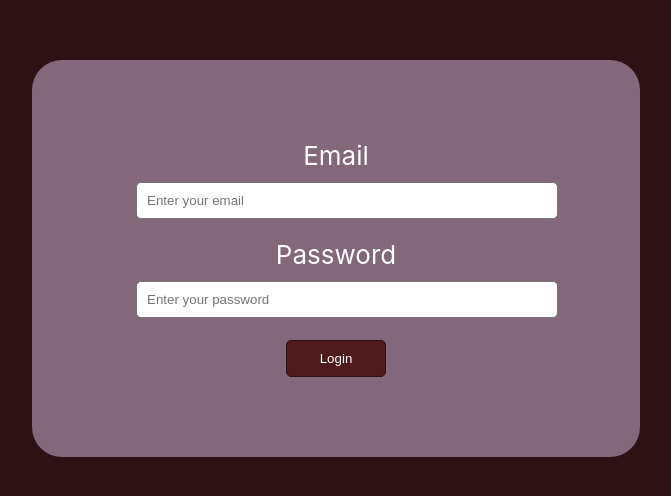
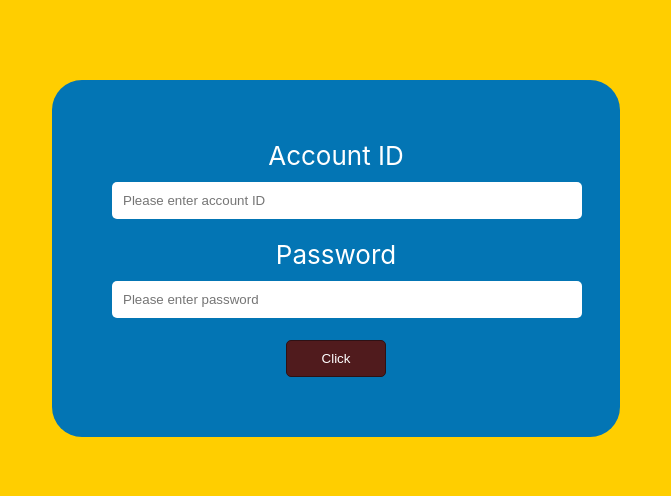
Before and after one commit to alapanerao/react-login-demo, a React (Create React App) app: page / in a window 1280 px wide. Shown: the part 142-638 px from the top of the page, without its empty margins (304-975 px from the left). Built offline with nearby package versions, Linux system fonts and the light colour scheme.

Commit message:
Integrated login API

```diff
--- a/src/App.css
+++ b/src/App.css
@@ -2,13 +2,8 @@
   text-align: center;
 }
 
-.App-logo {
-  height: 40vmin;
-  pointer-events: none;
-}
-
 .App-header {
-  background-color: #2e1114;
+  background-color: #ffce00;
   min-height: 100vh;
   display: flex;
   flex-direction: column;
@@ -18,20 +13,11 @@
   color: white;
 }
 
-.container {
-  padding: 80px;
-  background-color: #83677b;
+.box {
+  background-color: #0375B4;
+  padding: 60px;
   border-radius: 30px;
   width: 35%;
-}
-
-.App-link {
-  color: #61dafb;
-}
-
-.login-text {
-  color: #adadad;
-  margin-bottom: 40px ;
 }
 
 
@@ -56,7 +42,11 @@ input {
   margin-bottom: 20px;
   padding: 10px;
   border-radius: 5px;
-  border: 1px solid #777;
+  border: 1px solid transparent;
+}
+
+input:hover {
+  border: 1px solid #501B1D;
 }
 
 button {
@@ -67,6 +57,7 @@ button {
   border: 1px solid #2e1114;
   background-color: 250ms;
   border-radius: 5px;
+  align-self: center;
 }
 
 button:hover {
@@ -74,3 +65,11 @@ button:hover {
   background-color: #2E1114;
   color: #adadad;
 }
+
+.error {
+  color: #262228;
+  margin: 0 auto;
+  display: block;
+  width: 100%;
+  font-size: 12px;
+}
--- a/src/App.js
+++ b/src/App.js
@@ -1,49 +1,17 @@
 import React from 'react';
-import logo from './logo.svg';
-import './App.css';
+import Login from './Login'
+import Home from './Home'
+import { BrowserRouter, Route, Switch } from 'react-router-dom';
 
 function App() {
-
-  const [email, setEmail] = React.useState('');
-  const [password, setPassword] = React.useState('');
   return (
-    <div className="App">
-      <header className="App-header">
-        {/* <img src={logo} className="App-logo" alt="logo" /> */}
-        <div className="container">
-          <form>
-            {/* <label className="login-text"><h3>Login</h3></label> */}
-            <label htmlFor="email">Email</label>
-            <input
-              name="email"
-              type="text"
-              placeholder="Enter your email"
-              value={email}
-              onChange={(event) => setEmail(event.target.value)}
-            // onBlur={handleBlur}
-            />
-            {/* {errors.email && touched.email && (
-            <div className="input-feedback">{errors.email}</div>
-          )} */}
-            <label htmlFor="email">Password</label>
-            <input
-              name="password"
-              type="password"
-              placeholder="Enter your password"
-              value={password}
-              onChange={(event) => setPassword(event.target.value)}
-            // onBlur={handleBlur}
-            // className={errors.password && touched.password && "error"}
-            />
-            {/* {errors.password && touched.password && (
-            <div className="input-feedback">{errors.password}</div>
-          )} */}
-            <button type="submit">
-              Login
-          </button>
-          </form>
-        </div>
-      </header>
+    <div>
+      <BrowserRouter>
+        <Switch>
+          <Route path="/" component={Login} exact />
+          <Route path="/home" component={Home} />
+        </Switch>
+      </BrowserRouter>
     </div>
   );
 }
--- /dev/null
+++ b/src/Home.js
@@ -0,0 +1,19 @@
+import React from 'react';
+import './App.css';
+
+const Home = () => {
+    const userList = [
+        { "accountId": "anna", "age": 21, "firstName": "Anna", "lastName": "Cheng" },
+        { "accountId": "abd", "age": 28, "firstName": "Abd", "lastName": "Cheng" }
+    ];
+    return (
+        <div className="App">
+            <header className="App-header">
+                <h1>Home</h1>
+                <p>Home page body content</p>
+            </header>
+        </div>
+    );
+}
+
+export default Home;
--- /dev/null
+++ b/src/Login.js
@@ -0,0 +1,120 @@
+import React from 'react';
+import './App.css';
+
+// message: "You got the token!"
+// token: "eyJhbGciOiJIUzI1NiIsInR5cCI6IkpXVCJ9.eyJwYXlsb2FkIjp7fSwiZXhwIjoxNTg5NjI2NzI1LCJpYXQiOjE1ODk2MjU4MjV9.4KJKErmIFu2F7VVUoGA5PROYrXZCoAGMBVrMuGF9o-g"
+
+
+// error_message: "user dosent exist"
+
+
+function Login() {
+
+    const [accountId, setAccountID] = React.useState('');
+    const [password, setPassword] = React.useState('');
+
+    const [accountIdError, setAccountIDError] = React.useState('');
+    const [passwordError, setPasswordError] = React.useState('');
+    const [responseError, setResponseError] = React.useState('');
+
+    const handleChange = (event) => {
+        setResponseError('');
+        event.preventDefault();
+        const { name, value } = event.target;
+
+        switch (name) {
+            case 'accountID':
+                if (value.length === 0) {
+                    setAccountIDError('Please enter account ID');
+                } else {
+                    setAccountIDError('');
+                }
+                setAccountID(value);
+                break;
+            case 'password':
+                if (value.length === 0) {
+                    setPasswordError('Please enter password');
+                } else if (value.length < 6) {
+                    setPasswordError('Minimum password length is 6 digits');
+                } else {
+                    setPasswordError('');
+                }
+                setPassword(value)
+                break;
+            default:
+                break;
+        }
+    }
+
+    const handleErrors = response => {
+        console.log('handleErrors');
+        switch (response.status) {
+            case 201:
+                console.log('success')
+                break
+            case 403:
+                setResponseError('Invalid username password')
+                break
+            case 500:
+                console.log('server error, try again')
+                break
+            default:
+                console.log('unhandled')
+                break
+        }
+    }
+
+    const callAPI = () => {
+        // window.location.href = '/home'
+        if (accountId.length !== 0 && password.length !== 0) {
+            setResponseError('');
+            console.log("callAPI")
+            fetch("https://apertum-interview.herokuapp.com/api/user/login", {
+                method: 'post',
+                headers: {
+                    "Accept": "application/json",
+                    "Content-Type": "application/json",
+                },
+                body: JSON.stringify({
+                    "accountId": accountId,
+                    "pswd": password
+                })
+            })
+                .then(handleErrors)
+                .then(result => result.json())
+                .then(result => {
+                    if (result.message) {
+                        console.log(result);
+                        setResponseError('');
+                        window.location.href = '/home'
+                    } else {
+                        setResponseError(result.error_message);
+                    }
+                })
+                .catch(error => console.log(error));
+        } else {
+            setResponseError('Please enter account ID and password.')
+        }
+    }
+    return (
+        <div className="App">
+            <header className="App-header">
+                <div className="box">
+                    <label>Account ID</label>
+                    <input name="accountID" placeholder="Please enter account ID" value={accountId} onChange={(event) => handleChange(event)} />
+                    {accountIdError.length > 0 &&
+                        <label className='error'>{accountIdError}</label>}
+                    <label>Password</label>
+                    <input name="password" placeholder="Please enter password" type="password" value={password} onChange={(event) => handleChange(event)} />
+                    {passwordError.length > 0 &&
+                        <label className='error'>{passwordError}</label>}
+                    <button onClick={() => callAPI()}>Click</button>
+                    {responseError.length > 0 &&
+                        <label className='error'>{responseError}</label>}
+                </div>
+            </header>
+        </div>
+    );
+}
+
+export default Login;
```
Also changed, not shown: src/UserCard.js (added, +30 -0 lines).
